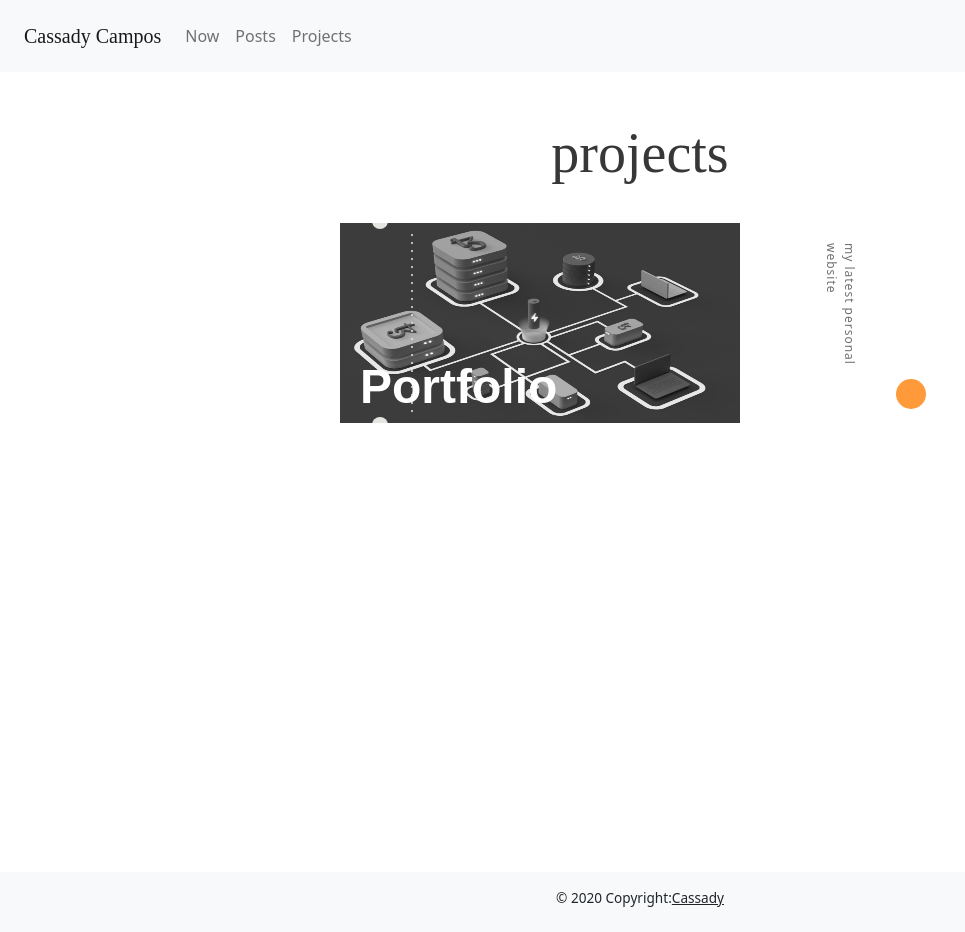
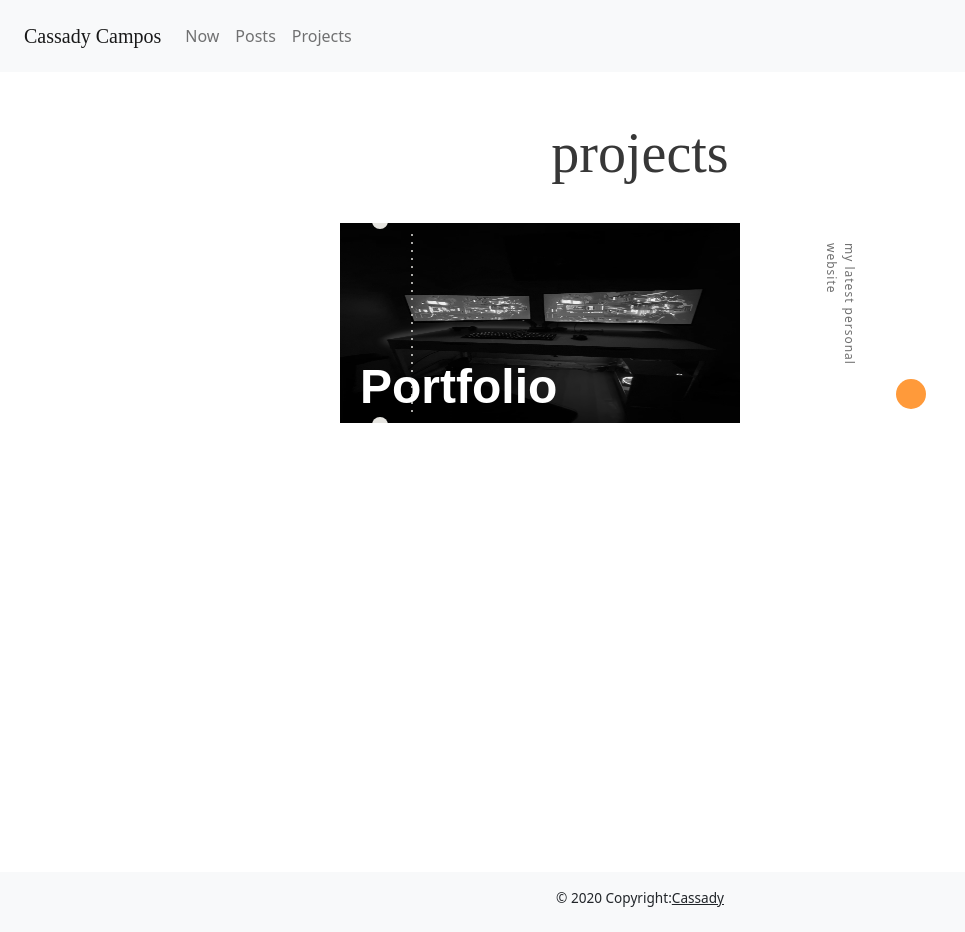
Before and after one commit to CassadyCampos/portfolio2021, a Next.js app: page /projects in a window 1280 px wide. Shown: the whole page, without its empty margins (0-965 px from the left). Built offline with nearby package versions, Linux system fonts and the light colour scheme; a web font is replaced by a local one.

Commit message:
dynamic image prop is now working

```diff
--- a/components/BlogCard.jsx
+++ b/components/BlogCard.jsx
@@ -2,13 +2,13 @@ import styles from '../styles/projects.module.scss';
 import { FontAwesomeIcon } from '@fortawesome/react-fontawesome';
 import Image from "next/image";
 
-const BlogCard = ({ title, subtitle, icons }) => {
+const BlogCard = ({ title, subtitle, icons, cardImage }) => {
     return (
         <div className={styles.card + ' col-7'}>
             <h2 className={styles.cardHeader}>{title}</h2>
             <i className="fas fa-arrow-right"></i>
             <p className={styles.subTitle}>{subtitle}</p>
-            <div className={styles.pic}></div>
+            <div style={{backgroundImage: `url(${cardImage})`}} className={styles.pic}></div>
             <ul>
                 <li></li>
                 <li></li>
--- a/pages/projects.js
+++ b/pages/projects.js
@@ -3,7 +3,7 @@ import 'animate.css';
 import { faTwitter, faInstagram, faFacebook, faGithub, faLinkedin } from '@fortawesome/free-brands-svg-icons';
 import { FontAwesomeIcon } from '@fortawesome/react-fontawesome';
 import BlogCard from "../components/BlogCard";
-import deskSetup from "../public/deskSetup.jpeg";
+// import deskSetup from "/deskSetup.jpeg";
 const Projects = () => {
     return (
         <div>
@@ -16,7 +16,7 @@ const Projects = () => {
                 projects
             </h1>
             <div className={styles.container}>
-                <BlogCard cardImage={deskSetup} title="Portfolio" subtitle="my latest personal website" icons={[faTwitter, faInstagram, faGithub, faLinkedin]}/>
+                <BlogCard cardImage={"/deskSetup.jpeg"} title="Portfolio" subtitle="my latest personal website" icons={[faTwitter, faInstagram, faGithub, faLinkedin]}/>
                 {/* <BlogCard title="Defi Pool Funding" subtitle="pool funding with smart contracts" icons={[faTwitter, faInstagram, faGithub, faLinkedin]}/> */}
                 {/* <BlogCard title="IoT Temp. Network" subtitle="IOT temperature monitoring" icons={[faTwitter, faInstagram, faGithub, faLinkedin]}/> */}
 
--- a/styles/projects.module.scss
+++ b/styles/projects.module.scss
@@ -129,8 +129,8 @@ $img-url2: "https://images.unsplash.com/photo-1528785198459-ec50485704c7?ixlib=r
       z-index: 100;
       width: 400px;
       height: 200px;
-      background-image: url($img-url);
-      background-size: 100% 100%;
+      // background-image: url($img-url);
+      background-size:100% 100%;
 
       // make images grey by default
       filter: grayscale(100%);
```
